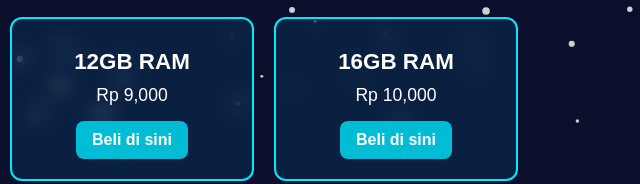
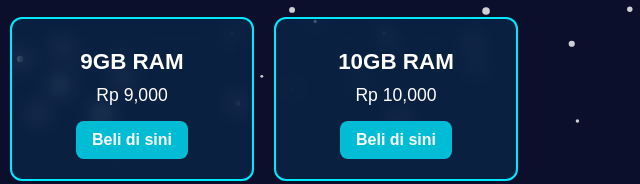
Before and after one commit to ditss-dev/anuu, a plain HTML site: page pterodactyl.html in a window 1280 px wide. Shown: the part 337-521 px from the top of the page, 640-1280 px from the left. Drawn offline with Linux system fonts and the light colour scheme.

Commit message:
Update pterodactyl.html

```diff
--- a/pterodactyl.html
+++ b/pterodactyl.html
@@ -176,8 +176,8 @@
       { ram: '4GB', harga: 5000 },
       { ram: '6GB', harga: 6000 },
       { ram: '8GB', harga: 7000 },
-      { ram: '12GB', harga: 9000 },
-      { ram: '16GB', harga: 10000 },
+      { ram: '9GB', harga: 9000 },
+      { ram: '10GB', harga: 10000 },
       { ram: 'Unlimited', harga: 13000 }
     ];
 
```
